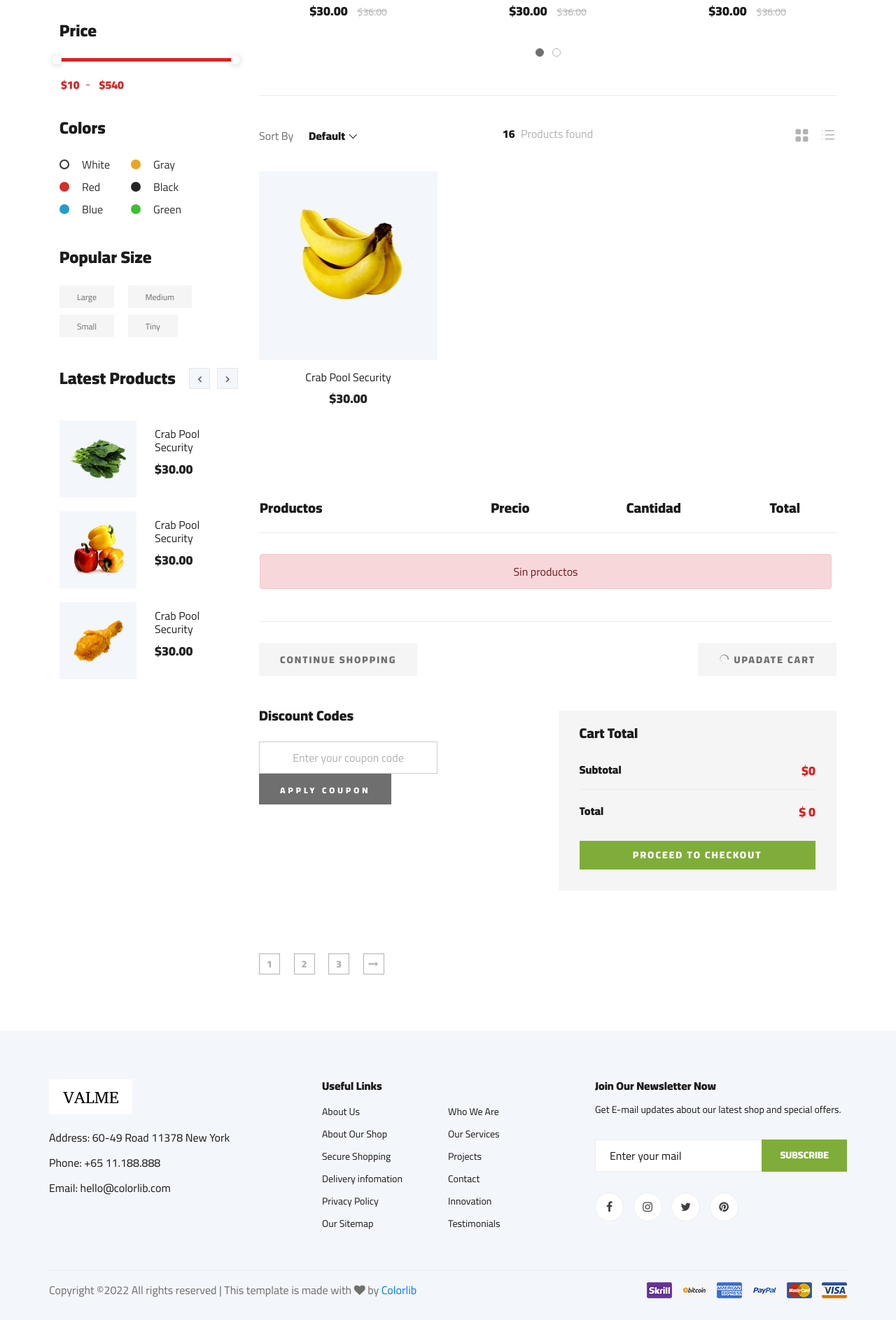
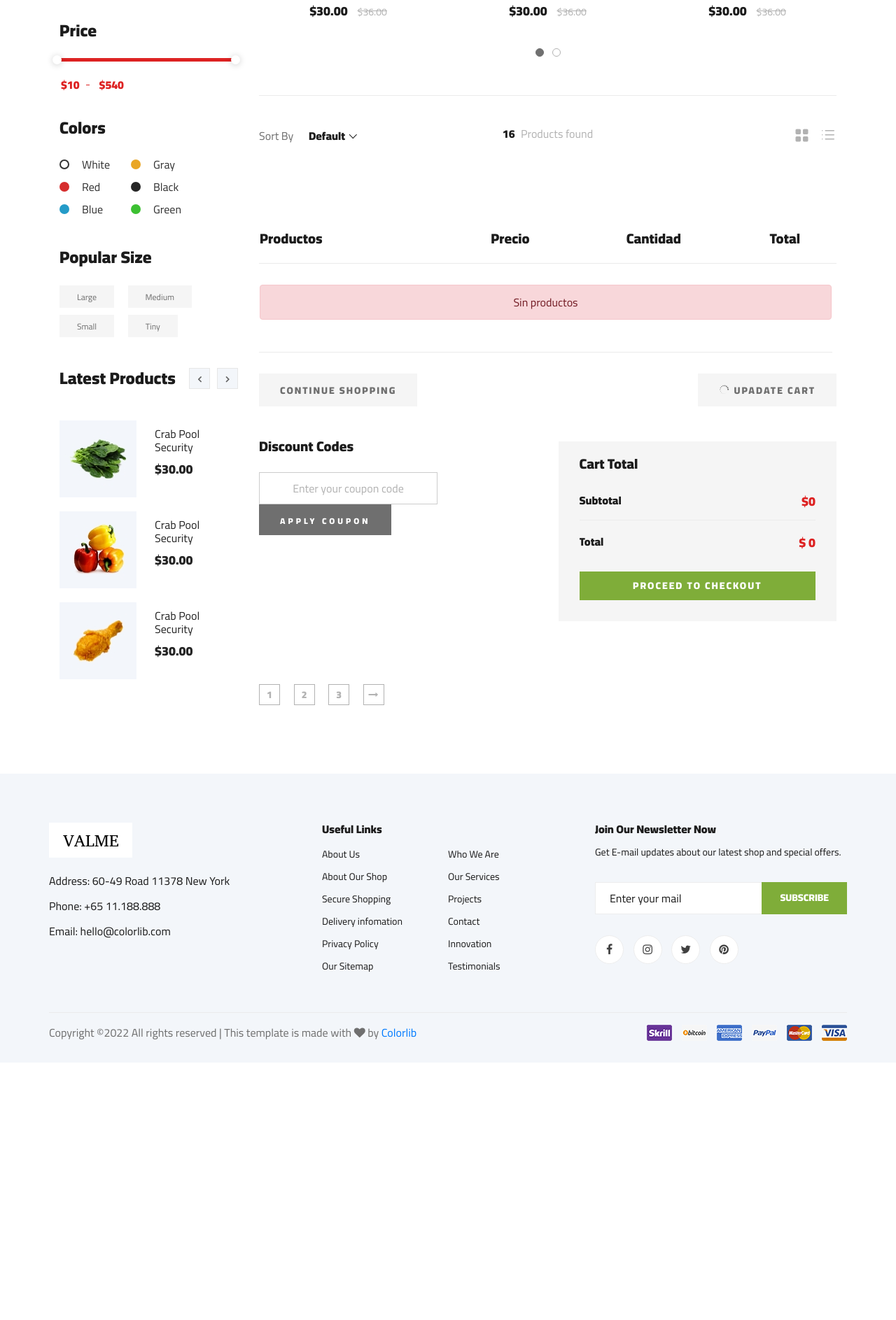
Before and after one commit to gustavohpaez/barberiaWEB, a Django app: page /tienda/ in a window 1280 px wide. Shown: the part 925-2812 px from the top of the page at 70% size. After the commit the page ends 2413 px from the top, so only its background shows below. Run offline with Django 4.2, Linux system fonts and the light colour scheme; data that the repository does not hold is empty; some libraries are stand-ins or nearby versions.

Commit message:
Agrego info bd modificacion html tienda

```diff
--- a/core/templates/core/base.html
+++ b/core/templates/core/base.html
@@ -9,7 +9,7 @@
     <meta name="keywords" content="Ogani, unica, creative, html">
     <meta name="viewport" content="width=device-width, initial-scale=1.0">
     <meta http-equiv="X-UA-Compatible" content="ie=edge">
-    <title>Ogani | Template</title>
+    <title>VALME | Distribuidora</title>
 
     <!-- Google Font -->
     <link href="https://fonts.googleapis.com/css2?family=Cairo:wght@200;300;400;600;900&display=swap" rel="stylesheet">
@@ -155,7 +155,7 @@
             <div class="row">
                 <div class="col-lg-3">
                     <div class="header__logo">
-                        <a href="./index.html"><img src="{% static 'core/img/logo.png' %}" alt=""></a>
+                        <a href="{% url 'home' %}"><img src="{% static 'core/img/logo.png' %}" alt=""></a>
                     </div>
                 </div>
                 <div class="col-lg-6">
@@ -211,10 +211,10 @@
                     <div class="hero__search__form">
                         <form action="#">
                             <div class="hero__search__categories">
-                                All Categories
+                                Todo
                                 <span class="arrow_carrot-down"></span>
                             </div>
-                            <input type="text" placeholder="What do yo u need?">
+                            <input type="text" placeholder="Que necesitas?">
                             <button type="submit" class="site-btn">Buscar</button>
                         </form>
                     </div>
--- a/tienda/templates/tienda/tienda.html
+++ b/tienda/templates/tienda/tienda.html
@@ -350,7 +350,7 @@
 
                     {% for prod in productos %}
 
-                    <div class="col-lg-4 col-md-6 col-sm-6">
+                    <div class="col-lg-3 col-md-6 col-sm-6">
                         <div class="product__item">
                             <div class="product__item__pic set-bg" data-setbg="{{prod.imagen.url}}">
                                 <ul class="product__item__pic__hover">
@@ -366,22 +366,6 @@
                     </div>
 
                     {% endfor %}
-
-                    <div class="col-lg-4 col-md-6 col-sm-6">
-                        <div class="product__item">
-                            <div class="product__item__pic set-bg" data-setbg="img/product/product-2.jpg">
-                                <ul class="product__item__pic__hover">
-                                    <li><a href="#"><i class="fa fa-heart"></i></a></li>
-                                    <li><a href="#"><i class="fa fa-retweet"></i></a></li>
-                                    <li><a href="#"><i class="fa fa-shopping-cart"></i></a></li>
-                                </ul>
-                            </div>
-                            <div class="product__item__text">
-                                <h6><a href="#">Crab Pool Security</a></h6>
-                                <h5>$30.00</h5>
-                            </div>
-                        </div>
-                    </div>
 
                     <div>
                         {% include "carro/widget.html" %}
```
Also changed, not shown: media/tienda/CortadoradepelowahlProfessional5.png (added), media/tienda/Cremadepeinadospara_rulos.png (added), media/tienda/Cremadepeinadospara_rulos_cu5N1eL.png (added), media/tienda/planchitadepelobabylissPro.png (added).
